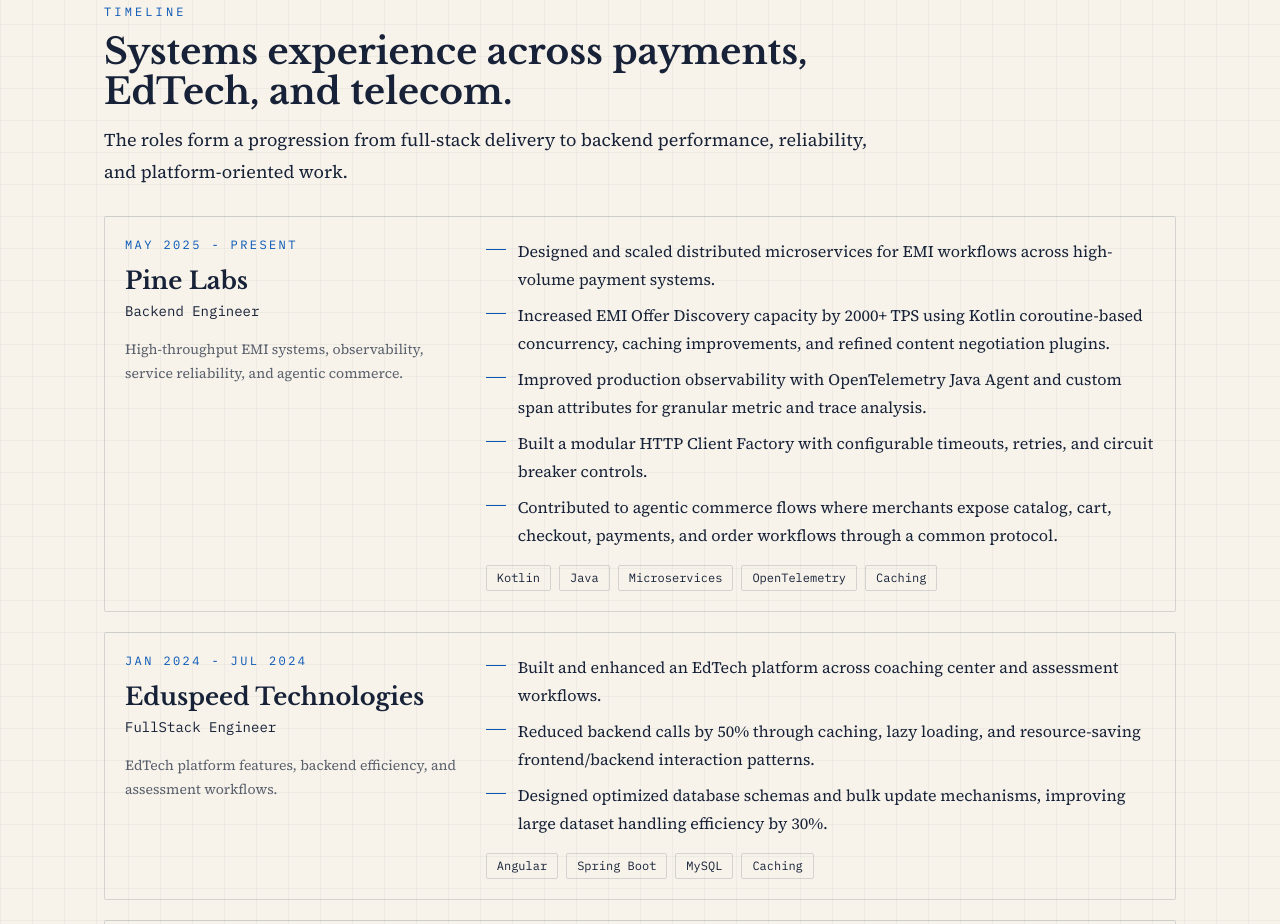
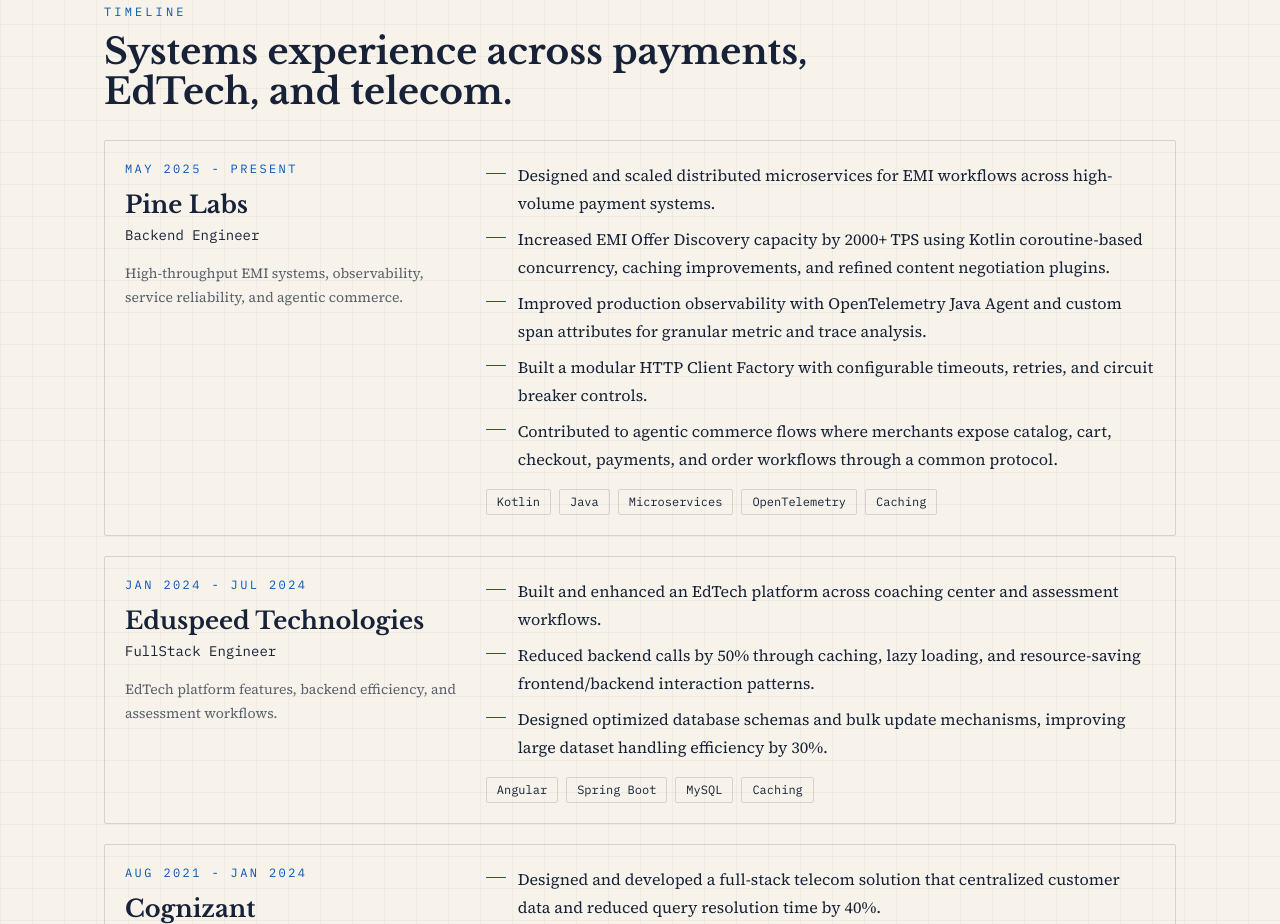
Before and after one commit to ArelliGoutham/goutham-arelli-portfolio, a Next.js app: page / in a window 1280 px wide. Shown: the part 3560-4484 px from the top of the page. Built offline with nearby package versions, Linux system fonts and the light colour scheme.

Commit message:
Simplify timeline heading copy

```diff
--- a/components/ExperienceTimeline.tsx
+++ b/components/ExperienceTimeline.tsx
@@ -7,7 +7,6 @@
       <SectionHeader
         eyebrow="Timeline"
         title="Systems experience across payments, EdTech, and telecom."
-        description="The roles form a progression from full-stack delivery to backend performance, reliability, and platform-oriented work."
       />
       <div className="space-y-5">
         {experience.map((item) => (
```
